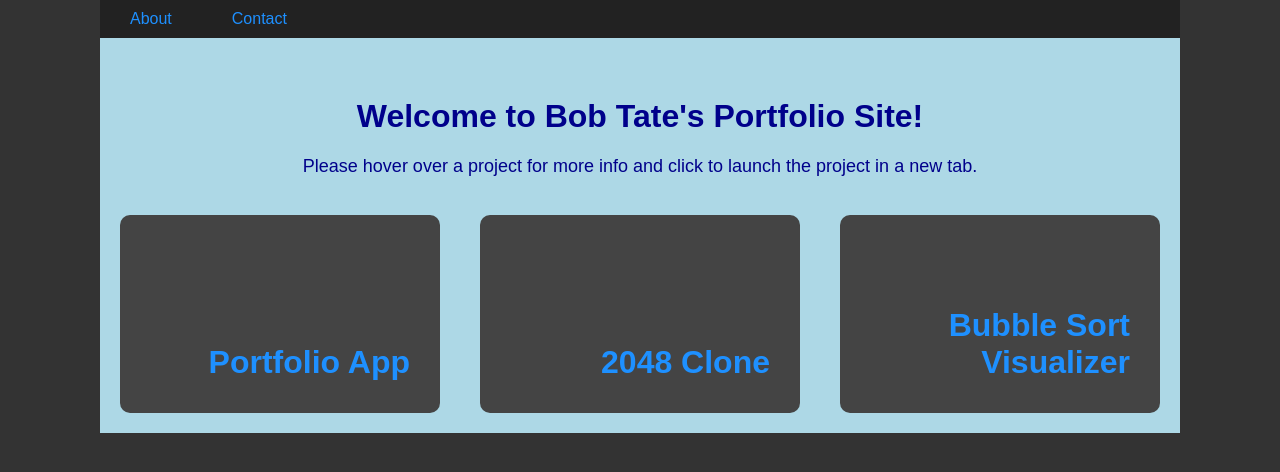
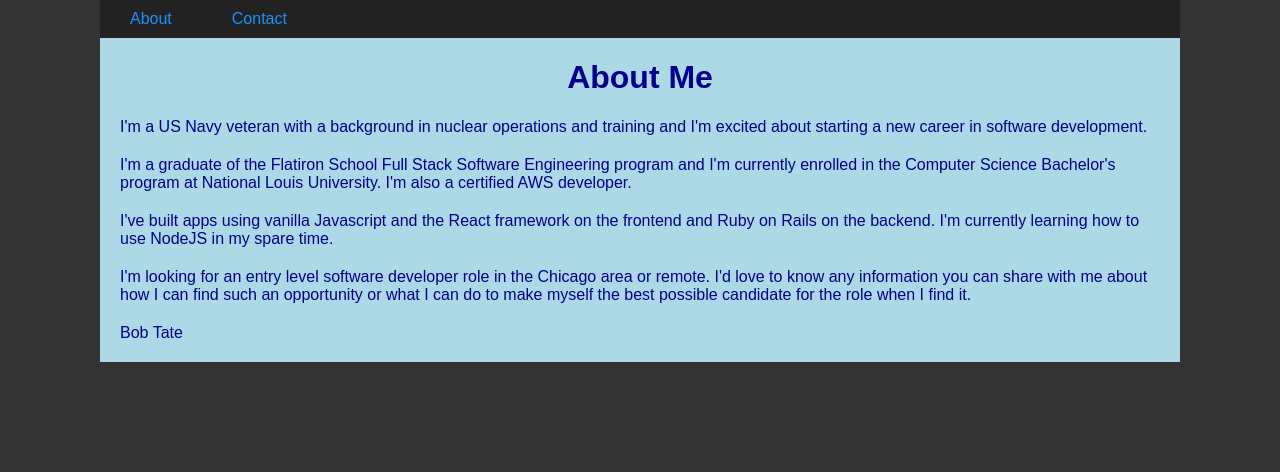
Before and after one commit to Btate712/Portfolio, a React (Create React App) app: page /about in a window 1280 px wide. Shown: the top 472 px of the page. Built offline with nearby package versions, Linux system fonts and the light colour scheme.

Commit message:
added router and about page

```diff
--- a/package.json
+++ b/package.json
@@ -8,6 +8,7 @@
     "@testing-library/user-event": "^12.6.0",
     "react": "^17.0.1",
     "react-dom": "^17.0.1",
+    "react-router-dom": "^5.2.0",
     "react-scripts": "4.0.1",
     "web-vitals": "^0.2.4"
   },
--- a/src/App.css
+++ b/src/App.css
@@ -9,7 +9,7 @@ html, body {
 
 .App {
   display: inline-block;
-  max-width: 1500px;
+  max-width: 1080px;
   text-align: center;
   background-color: lightblue;
   margin: 0 auto;
--- a/src/App.js
+++ b/src/App.js
@@ -1,7 +1,16 @@
+import React from 'react';
+import {
+  BrowserRouter as Router,
+  Switch,
+  Route
+} from "react-router-dom";
+
 import './App.css';
+
 import Cards from './containers/Cards';
 import MyHeader from './components/MyHeader';
 import Welcome from './components/Welcome';
+import About from './components/About';
 
 function App() {
 
@@ -14,13 +23,22 @@ function App() {
   }
 
   return (
+    <Router>
       <div className="App-Wrapper">
         <div className="App">
           <MyHeader isMobile={ isMobile }/>
+          <Switch>
+            <Route path="/about">
+              <About isMobile={ isMobile }/>
+            </Route>
+            <Route path="/">
               <Welcome isMobile={ isMobile }/>
               <Cards isMobile={ isMobile }/>
+            </Route>
+          </Switch>
         </div>
       </div>
+    </Router>
   );
 }
 
--- /dev/null
+++ b/src/components/About.js
@@ -0,0 +1,36 @@
+import React from 'react';
+
+import "../styles/About.css";
+
+const About = ({ isMobile }) => {
+  return (
+  <div className="About">
+    <h1>About Me</h1>
+    <p>
+      I'm a US Navy veteran with a background in nuclear operations and training
+      and I'm excited about starting a new career in software development.
+    </p>
+    <p>
+      I'm a graduate of the Flatiron School Full Stack Software Engineering program
+      and I'm currently enrolled in the Computer Science Bachelor's program at
+      National Louis University. I'm also a certified AWS developer.
+    </p>
+    <p>
+      I've built apps using vanilla Javascript and the React framework on the
+      frontend and Ruby on Rails on the backend. I'm currently learning how
+      to use NodeJS in my spare time.
+    </p>
+    <p>
+      I'm looking for an entry level software developer role in the Chicago area
+      or remote. I'd love to know any information you can share with me about how
+      I can find such an opportunity or what I can do to make myself the best
+      possible candidate for the role when I find it.
+    </p>
+    <p>
+      Bob Tate
+    </p>
+  </div>
+  );
+}
+
+export default About;
--- a/src/components/MyHeader.js
+++ b/src/components/MyHeader.js
@@ -7,7 +7,7 @@ const MyHeader = props => {
   return (
     <nav className="MyHeader">
       <HeaderChoice
-        location="#"
+        location="./about"
         word="About"
       />
       <HeaderChoice
--- /dev/null
+++ b/src/styles/About.css
@@ -0,0 +1,10 @@
+.About {
+  font-family: Arial, Helvetica, sans-serif;
+  color: darkblue;
+  max-width: 1080px;
+}
+
+.About p {
+  margin: 20px;
+  text-align: left;
+}
--- a/src/styles/MyHeader.css
+++ b/src/styles/MyHeader.css
@@ -19,6 +19,6 @@
 }
 
 .MyHeader a div:hover {
-  background-color: dodgerblue;
-  color:#444;
+  background-color: #333;
+  color: dodgerblue;
 }
```
Also changed, not shown: 2 other files (tests, documents, lock files or other folders). Lines whose indentation alone changed are shown as unchanged.
